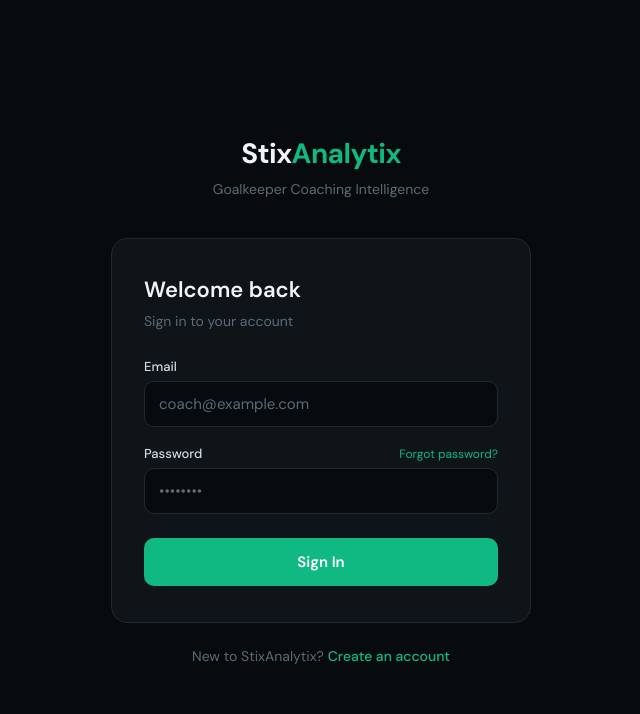
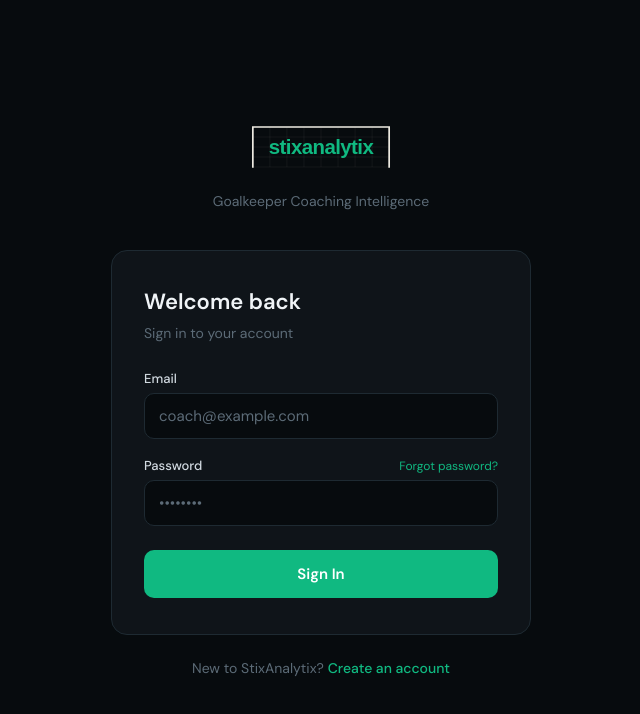
Before and after one commit to JIRAHGrowth/stixanalytix, a Next.js app: page /login in a window 1280 px wide. Shown: the top 714 px of the page, without its empty margins (319-959 px from the left). Built offline with nearby package versions, Linux system fonts and the light colour scheme; no server answers.

Commit message:
Login: replace text logo with SVG

```diff
--- a/app/login/page.jsx
+++ b/app/login/page.jsx
@@ -87,12 +87,7 @@
       <div style={{ width: "100%", maxWidth: 420 }}>
         <div style={{ textAlign: "center", marginBottom: 40 }}>
           <Link href="/" style={{ textDecoration: "none" }}>
-            <span style={{
-              fontSize: 28, fontWeight: 700, color: t.bright,
-              letterSpacing: "-0.02em",
-            }}>
-              Stix<span style={{ color: t.accent }}>Analytix</span>
-            </span>
+            <img src="/logo.svg" alt="StixAnalytix" style={{ height: 48, marginBottom: 8 }} />
           </Link>
           <p style={{ color: t.dim, fontSize: 14, marginTop: 8 }}>
             Goalkeeper Coaching Intelligence
```
